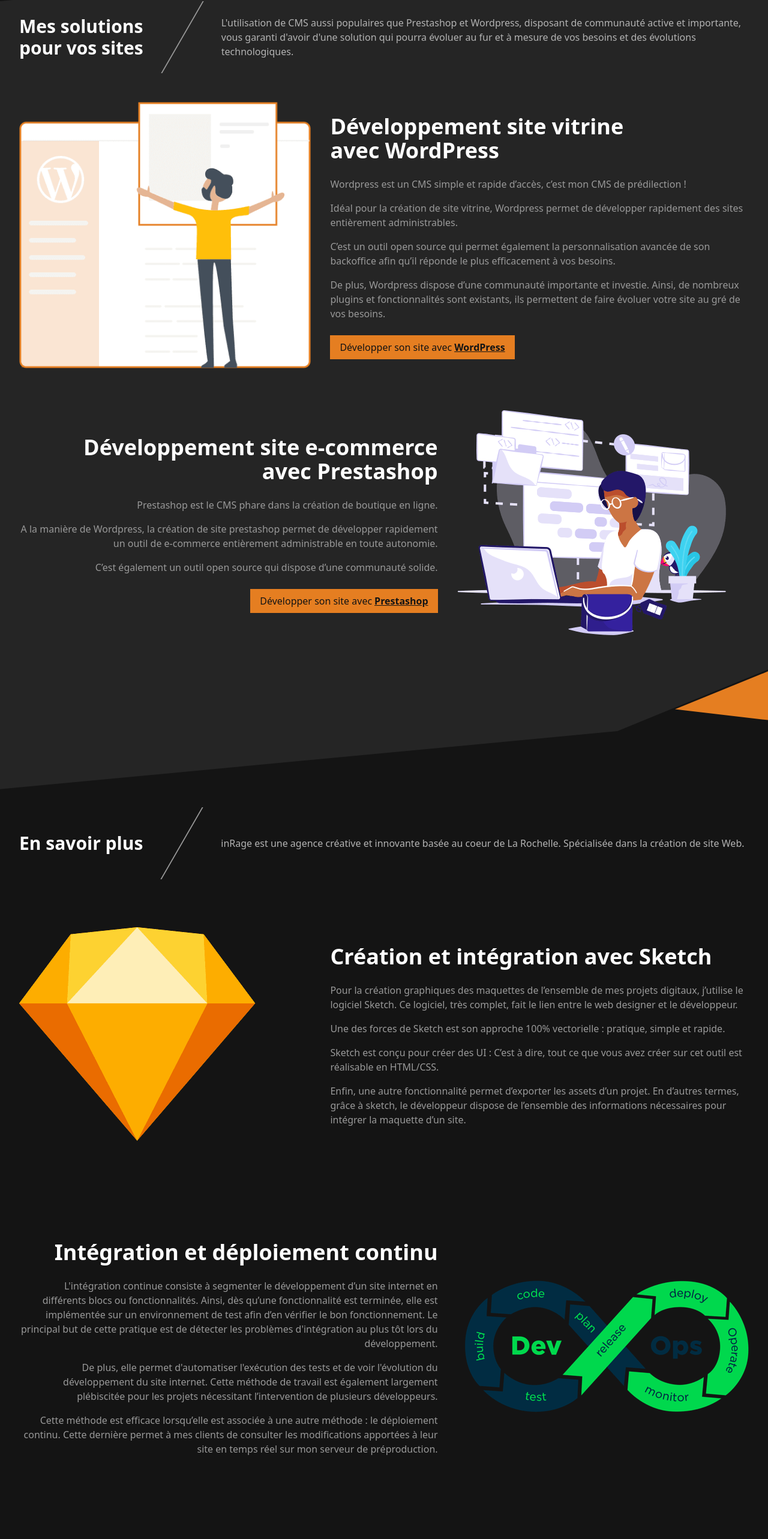
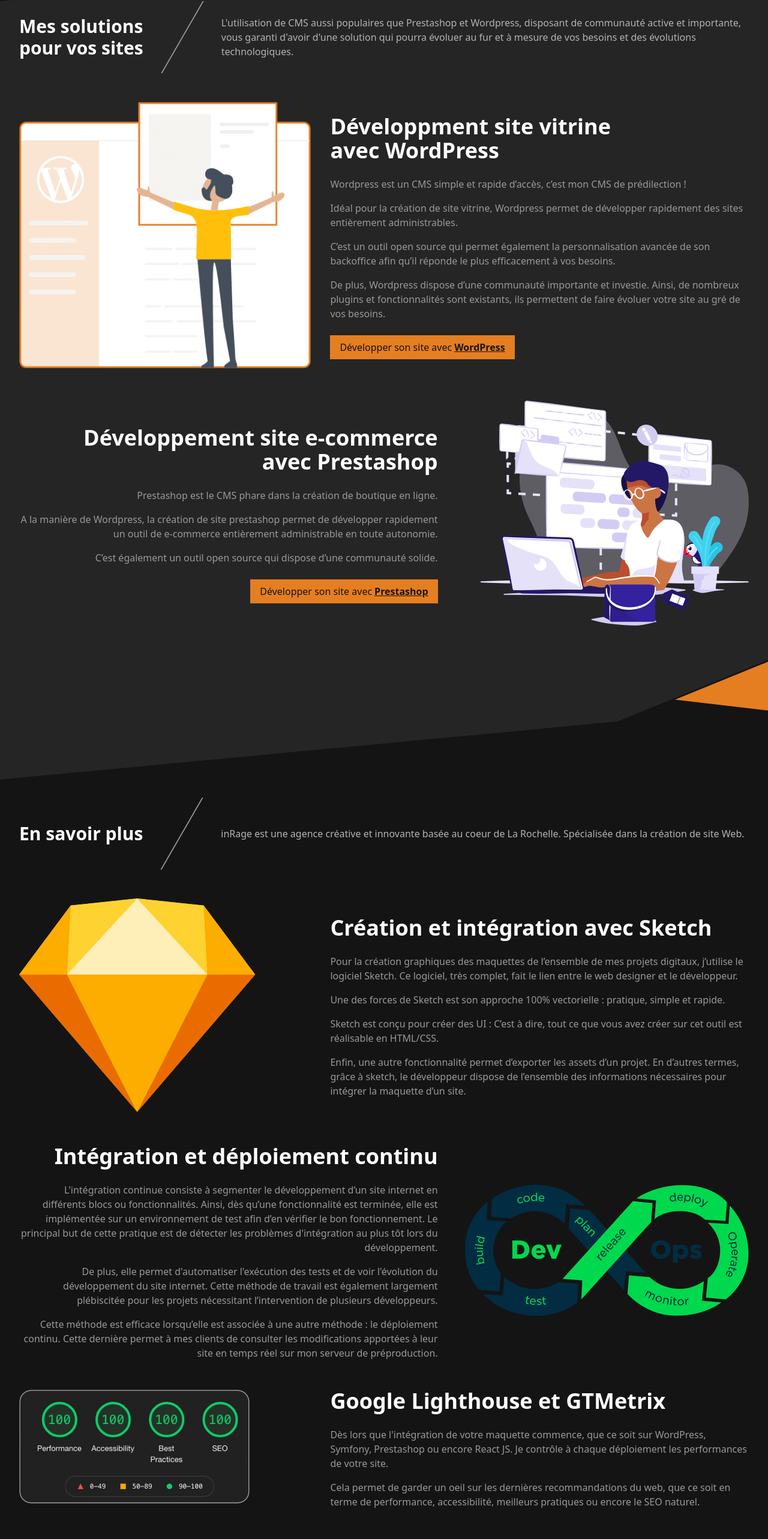
Before and after one commit to akiletour/inrage, a Next.js app: page /prestations/creation-site-web in a window 1280 px wide. Shown: the part 1859-4425 px from the top of the page at 60% size. Built offline with nearby package versions, Linux system fonts and the light colour scheme.

Commit message:
Convert static block to TextImage component

```diff
--- a/pages/prestations/creation-site-web/index.tsx
+++ b/pages/prestations/creation-site-web/index.tsx
@@ -2,6 +2,12 @@ import Image from 'next/image';
 import Link from 'next/link';
 import Head from 'next/head';
 import { PageHeaderStaticProps } from '@type/header';
+import TextImage from 'components/TextImage';
+import BuildWordPress from '@image/website-wp.png';
+import BuildPrestashop from '@image/website-prestashop.png';
+import SketchLogo from '@image/sketch_logo.png';
+import DevOps from '@image/devops.png';
+import Lighthouse from '@image/lighthouse-100percent-inrage.png';
 import Diagonal from '../../../components/layouts/Diagonal';
 import SectionTitle from '../../../components/SectionTitle';
 import ContactForm from '../../../components/ContactForm';
@@ -101,22 +107,10 @@ export default function PrestationBuildWebsite() {
           content="L'utilisation de CMS aussi populaires que Prestashop et Wordpress, disposant de communauté active et importante, vous garanti d'avoir d'une solution qui pourra évoluer au fur et à mesure de vos besoins et des évolutions technologiques."
         />
 
-        <div className="flex flex-col md:flex-row items-center mt-6">
-          <div className="md:w-2/5">
-            <Image
-              src="/images/website-wp.png"
-              width={508}
-              height={464}
-              alt="CMS WordPress"
-            />
-          </div>
-          <div className="md:w-3/5 md:pl-4">
-            <h3 className="text-white text-4xl font-bold mb-3">
-              Développement site vitrine
-              <br />
-              avec WordPress
-            </h3>
-
+        <TextImage
+          image={BuildWordPress}
+          title={['Développment site vitrine', 'avec WordPress']}
+        >
           <p>Wordpress est un CMS simple et rapide d’accès, c’est mon CMS de prédilection !</p>
           <p className="mt-2">
             Idéal pour la création de site vitrine, Wordpress permet de développer rapidement des
@@ -137,25 +131,13 @@ export default function PrestationBuildWebsite() {
               <span className="font-bold ml-[4px] underline">WordPress</span>
             </a>
           </Link>
-          </div>
-        </div>
+        </TextImage>
 
-        <div className="flex items-center mt-8 flex-col md:flex-row-reverse relative z-10">
-          <div className="md:w-2/5">
-            <Image
-              src="/images/website-prestashop.png"
-              width={448}
-              height={375}
-              alt="CMS Prestashop"
-            />
-          </div>
-          <div className="md:w-3/5 md:pr-4 md:text-right">
-            <h3 className="text-white text-4xl font-bold mb-3">
-              Développement site e-commerce
-              <br />
-              avec Prestashop
-            </h3>
-
+        <TextImage
+          position="right"
+          image={BuildPrestashop}
+          title={['Développement site e-commerce', 'avec Prestashop']}
+        >
           <p className="mt-2">
             Prestashop est le CMS phare dans la création de boutique en
             ligne.
@@ -176,8 +158,7 @@ export default function PrestationBuildWebsite() {
               <span className="font-bold ml-[4px] underline">Prestashop</span>
             </a>
           </Link>
-          </div>
-        </div>
+        </TextImage>
       </div>
 
       <Diagonal
@@ -192,20 +173,10 @@ export default function PrestationBuildWebsite() {
             title="En savoir plus"
           />
 
-          <div className="flex items-center flex-col md:flex-row mt-10">
-            <div className="md:w-2/5">
-              <Image
-                src="/images/sketch_logo.png"
-                width={394}
-                height={356}
-                alt="Création et intégration avec Sketch"
-              />
-            </div>
-            <div className="md:w-3/5 md:pl-4">
-              <h3 className="text-white text-4xl font-bold mb-3">
-                Création et intégration avec Sketch
-              </h3>
-
+          <TextImage
+            title="Création et intégration avec Sketch"
+            image={SketchLogo}
+          >
             <p>
               Pour la création graphiques des maquettes de l’ensemble de mes projets digitaux,
               j’utilise le logiciel Sketch. Ce logiciel, très complet, fait le lien entre le web
@@ -224,23 +195,13 @@ export default function PrestationBuildWebsite() {
               d’autres termes, grâce à sketch, le développeur dispose de l’ensemble des
               informations nécessaires pour intégrer la maquette d’un site.
             </p>
-            </div>
-          </div>
+          </TextImage>
 
-          <div className="flex items-center flex-col md:flex-row-reverse mt-20 md:text-right">
-            <div className="md:w-2/5">
-              <Image
-                src="/images/devops.png"
-                width={474}
-                height={220}
-                alt="Intégration et développement continu"
-              />
-            </div>
-            <div className="md:w-3/5 md:pr-4">
-              <h3 className="text-white text-4xl font-bold mb-3">
-                Intégration et déploiement continu
-              </h3>
-
+          <TextImage
+            position="right"
+            image={DevOps}
+            title="Intégration et déploiement continu"
+          >
             <p>
               L&apos;intégration continue consiste à segmenter le développement d’un site internet
               en différents blocs ou fonctionnalités. Ainsi, dès qu’une fonctionnalité est
@@ -261,29 +222,16 @@ export default function PrestationBuildWebsite() {
               déploiement continu. Cette dernière permet à mes clients de consulter les
               modifications apportées à leur site en temps réel sur mon serveur de préproduction.
             </p>
-            </div>
-          </div>
+          </TextImage>
 
-          <div className="flex items-center flex-col md:flex-row mt-20">
-            <div className="md:w-2/5">
-              <Image
-                src="/images/lighthouse-100percent-inrage.png"
-                width={385}
-                height={191}
-                alt="Création et intégration avec Sketch"
-              />
-            </div>
-            <div className="md:w-3/5 md:pl-4">
-              <h3 className="text-white text-4xl font-bold mb-3">
-                Google Lighthouse and GTmetrix
-              </h3>
-
+          <TextImage
+            image={Lighthouse}
+            title="Google Lighthouse et GTMetrix"
+          >
             <p className="mt-2">Dès lors que l&apos;intégration de votre maquette commence, que ce soit sur WordPress, Symfony, Prestashop ou encore React JS. Je contrôle à chaque déploiement les performances de votre site. </p>
 
             <p className="mt-2">Cela permet de garder un oeil sur les dernières recommandations du web, que ce soit en terme de performance, accessibilité, meilleurs pratiques ou encore le SEO naturel.</p>
-
-            </div>
-          </div>
+          </TextImage>
 
         </div>
 
--- a/pages/prestations/creation-site-web/site-wordpress.tsx
+++ b/pages/prestations/creation-site-web/site-wordpress.tsx
@@ -7,6 +7,7 @@ import Quote from 'components/Quote';
 import SectionTitle from 'components/SectionTitle';
 import PageBuilderImage from '@image/page-builder.png';
 import AcfImage from '@image/acf.png';
+import TextImage from 'components/TextImage';
 import WebsiteWP from '../../../public/images/website-wp.png';
 
 export default function PrestationWordPress() {
@@ -196,6 +197,22 @@ export default function PrestationWordPress() {
           bgCorner="fill-gray-darker"
         />
       </div>
+      <div className="container">
+        <TextImage
+          title={['Développment', "d'extensions sur-mesure"]}
+          image={WebsiteWP}
+        >
+          Salut
+        </TextImage>
+
+        <TextImage
+          position="right"
+          title={['Développment', "d'extensions sur-mesure"]}
+          image={WebsiteWP}
+        >
+          Salut
+        </TextImage>
+      </div>
     </>
   );
 }
```
Lines whose indentation alone changed are shown as unchanged.
